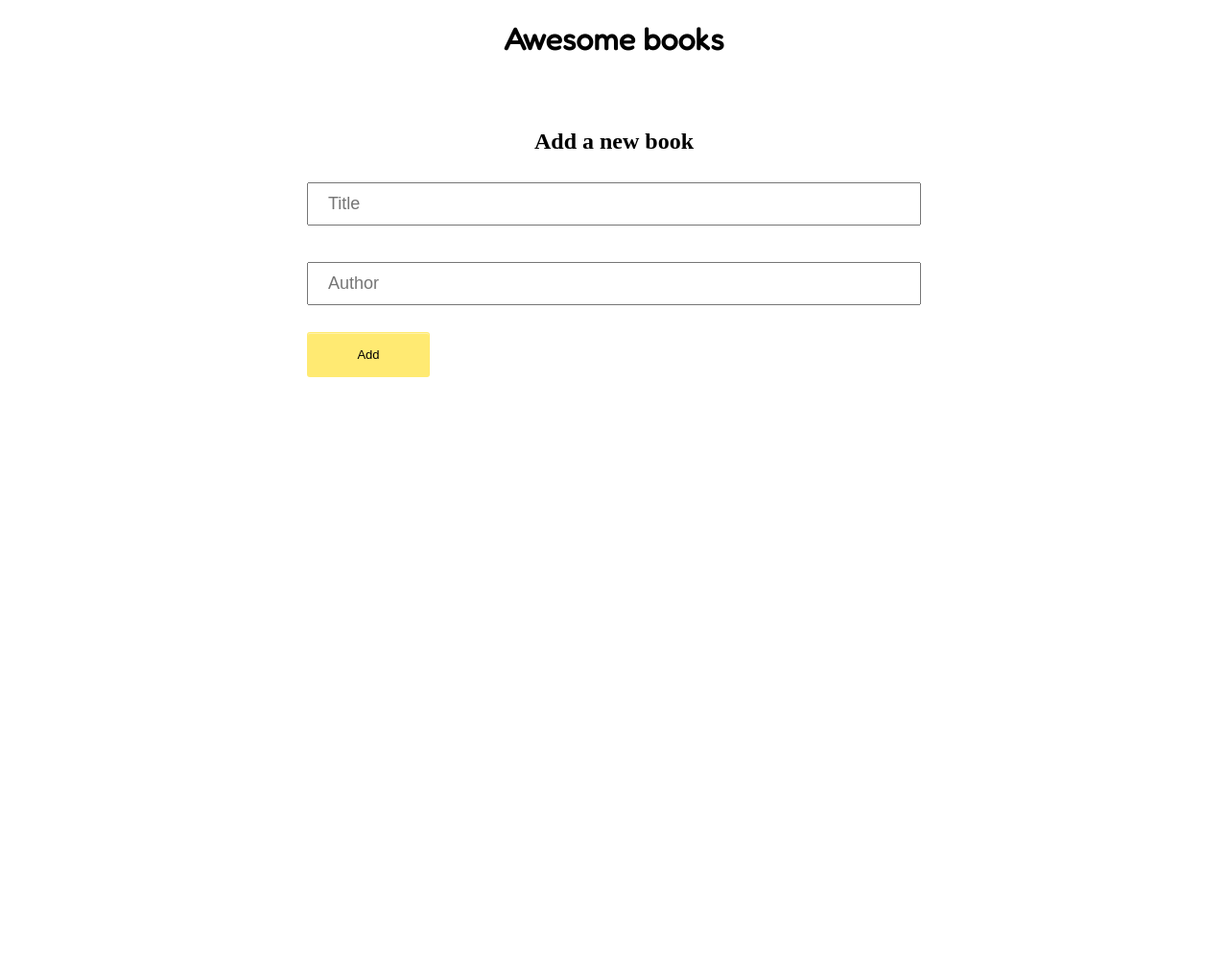
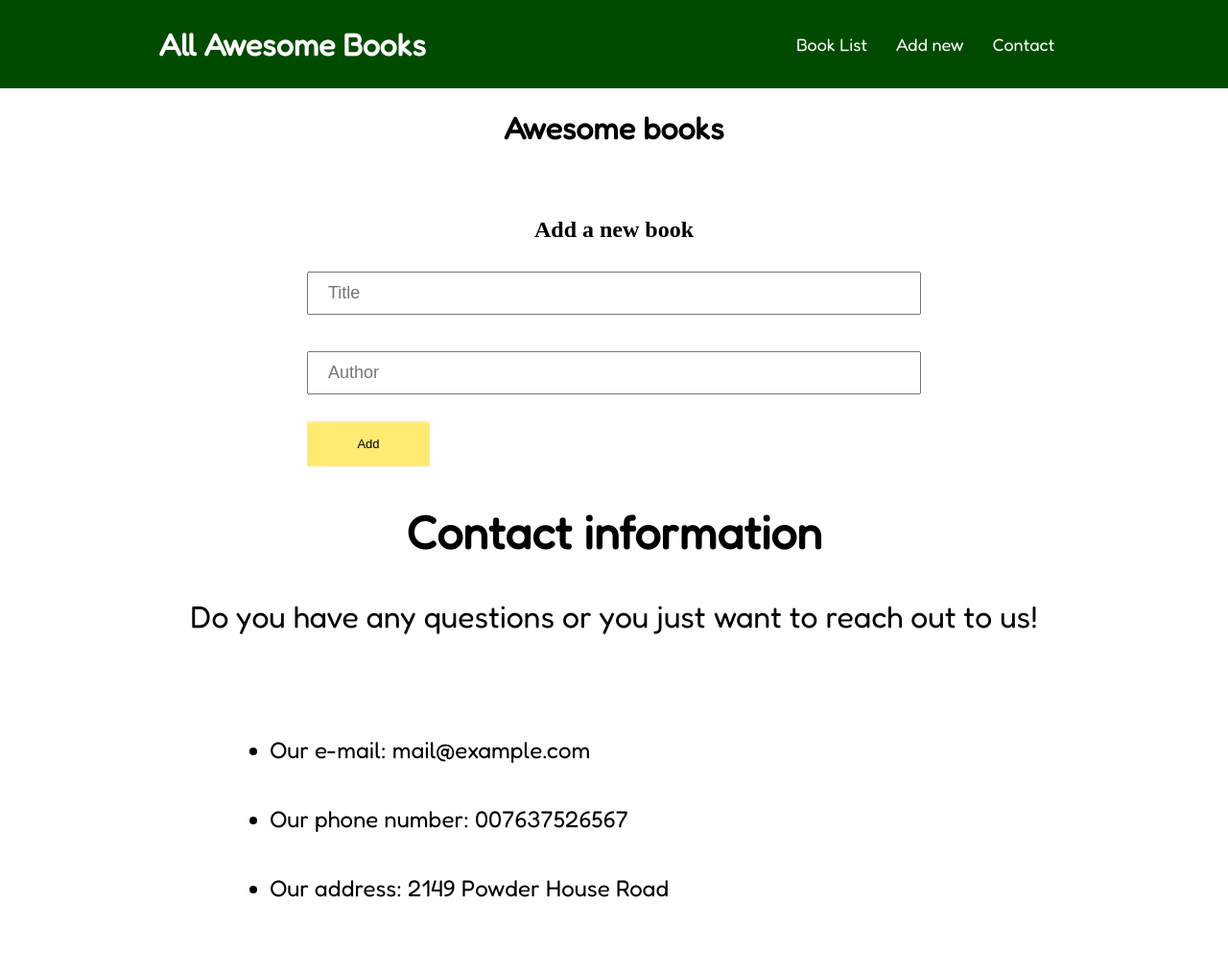
Before and after one commit to NabilHY/awesomeBook, a website: page index.html in a window 1280 px wide. Shown: the whole page at 96% size. Before the commit the page ends 800 px from the top, so only its background shows below. Drawn offline with Linux system fonts and the light colour scheme.

Commit message:
Add HTML sections and style

```diff
--- a/index.html
+++ b/index.html
@@ -11,6 +11,16 @@
     <title>Awesome books</title>
 </head>
 <body>
+    <header>
+        <nav class="nav">
+            <h1 class="logo">All Awesome Books</h1>
+            <ul class="anchors">
+                <li id="book-list"><a>Book List</a></li>
+                <li id="add-new"><a>Add new</a></li>
+                <li id="contact"><a>Contact</a></li>
+            </ul>
+        </nav>
+    </header>
     <h1>Awesome books</h1>
     <div class="container">
     </div>
@@ -23,6 +33,20 @@
             <button class="add-btn" type="submit" value="Add">Add</button>
         </form>
     </div>
+    <section class="contact">
+        <div class="desc">
+            <h2>Contact information</h2>
+            <p>Do you have any questions or you just want to reach out to us!</p>
+        </div>
+        <ul>
+            <li>Our e-mail: mail@example.com</li>
+            <li>Our phone number: 007637526567</li>
+            <li>Our address: 2149 Powder House Road</li>
+        </ul>
+    </section>
+    <!-- <footer>
+        <h5>All copyrights are reserved</h5>
+    </footer> -->
     <script src="main.js"></script>
 </body>
 </html>
--- a/style.css
+++ b/style.css
@@ -96,3 +96,91 @@ h1 {
   width: 20%;
   float: right !important;
 }
+
+.nav {
+  display: flex;
+  justify-content: space-around;
+  align-items: center;
+  background-color: rgb(0, 75, 0);
+}
+
+.nav h1 {
+  font-family: 'Fredoka', sans-serif;
+  font-size: xx-large;
+  color: #fff;
+}
+
+.anchors {
+  display: flex;
+  flex-direction: row;
+  list-style: none;
+}
+
+.anchors a {
+  font-family: 'Fredoka', sans-serif;
+  font-size: large;
+  padding: 0 15px;
+  color: #fff;
+  cursor: pointer;
+}
+
+.anchors a:hover {
+  color: black;
+}
+
+.book-add h2 {
+  text-align: center;
+  font-family: 'Fredoka', sans-serif;
+  font-family: 'Fredoka', sans-serif;
+  font-size: xx-large;
+}
+
+.contact {
+  flex-direction: column;
+  align-items: center;
+  gap: 80px;
+}
+
+.contact h2 {
+  text-align: center;
+  font-family: 'Fredoka', sans-serif;
+  font-family: 'Fredoka', sans-serif;
+  font-size: xxx-large;
+}
+
+.contact p {
+  font-family: 'Fredoka', sans-serif;
+  font-size: xx-large;
+  text-align: center;
+  padding: 0 35px;
+  color: #000;
+}
+
+.contact ul {
+  font-family: 'Fredoka', sans-serif;
+  font-size: x-large;
+  padding: 4% 22%;
+  color: #000;
+  text-align: left;
+}
+
+.contact ul li {
+  font-family: 'Fredoka', sans-serif;
+  font-size: x-large;
+  padding: 3% 0;
+  color: #000;
+  text-align: left;
+}
+
+footer {
+  position: fixed;
+  bottom: 0;
+  left: 0;
+  right: 0;
+  background-color: rgb(109, 31, 0);
+  font-family: 'Fredoka', sans-serif;
+  font-size: x-large;
+  text-align: center;
+  color: #fff;
+  padding: 1em 0;
+}
```
